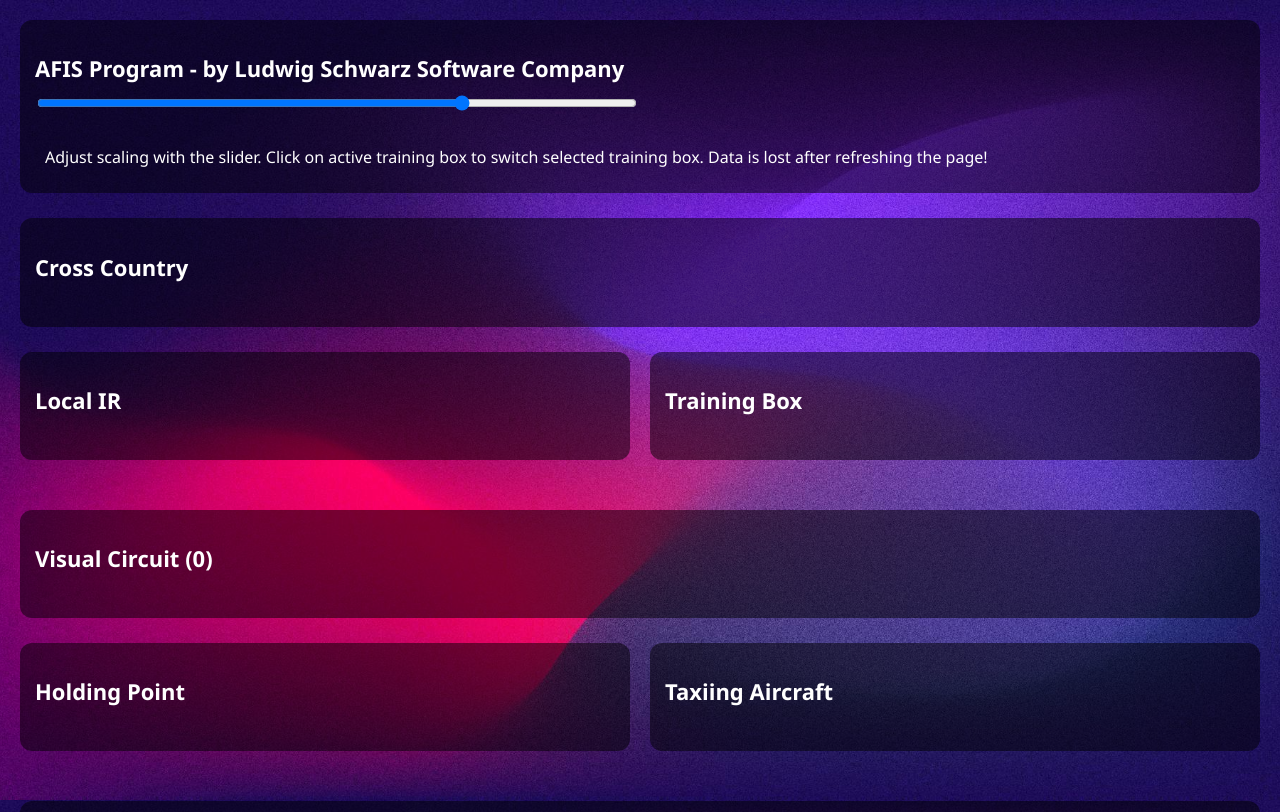
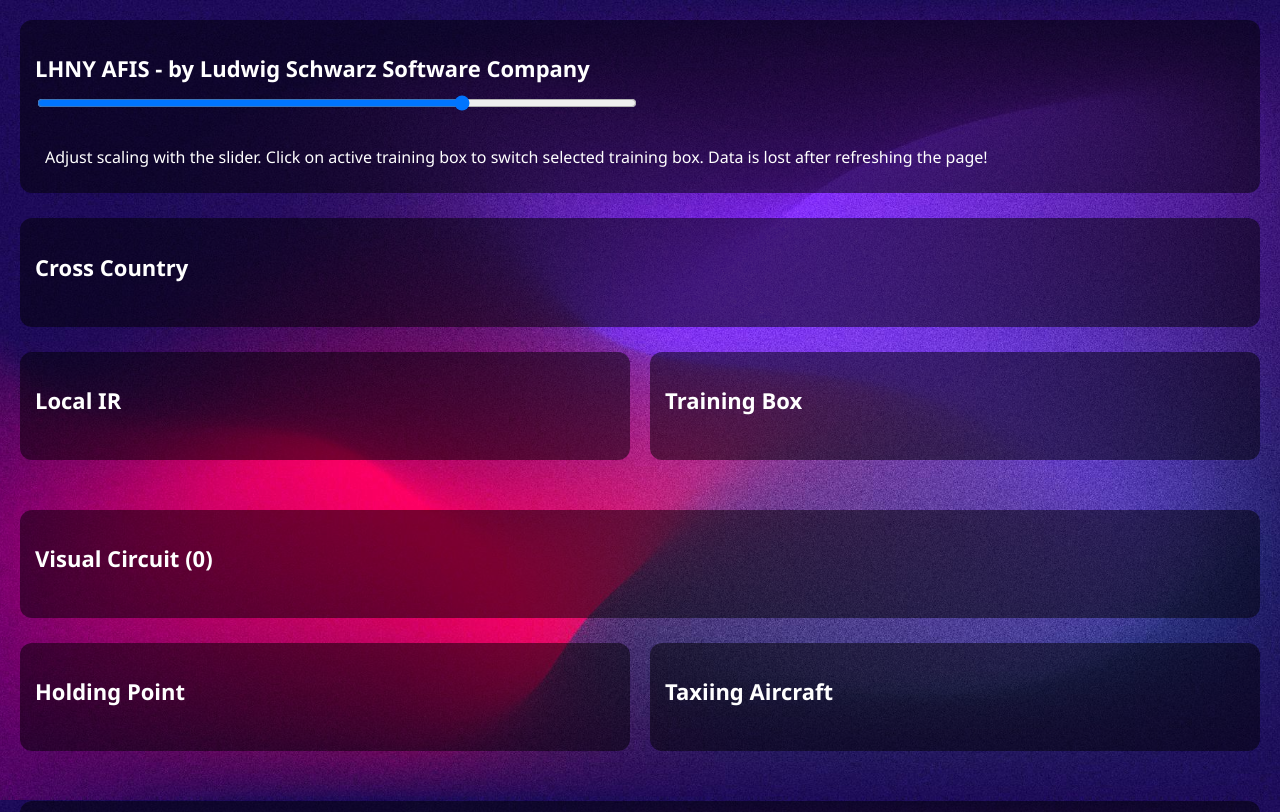
Before and after one commit to fepatrik/LHNY-AFIS, a Next.js app: page / in a window 1280 px wide. Shown: the top 812 px of the page. Built offline with nearby package versions, Linux system fonts and the light colour scheme.

Commit message:
Update AfisProgram.tsx

```diff
--- a/components/AfisProgram.tsx
+++ b/components/AfisProgram.tsx
@@ -424,7 +424,7 @@ const renderAircraft = (
 
 
 
-<Section title="AFIS Program - by Ludwig Schwarz Software Company">
+<Section title="LHNY AFIS - by Ludwig Schwarz Software Company">
   <input
     type="range"
     style={{ width: '600px' }} // Fix szélesség, nem hat a skála
```
